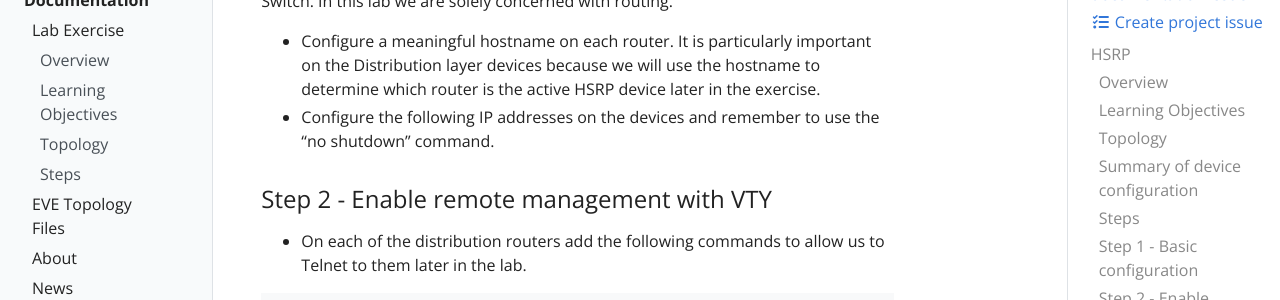
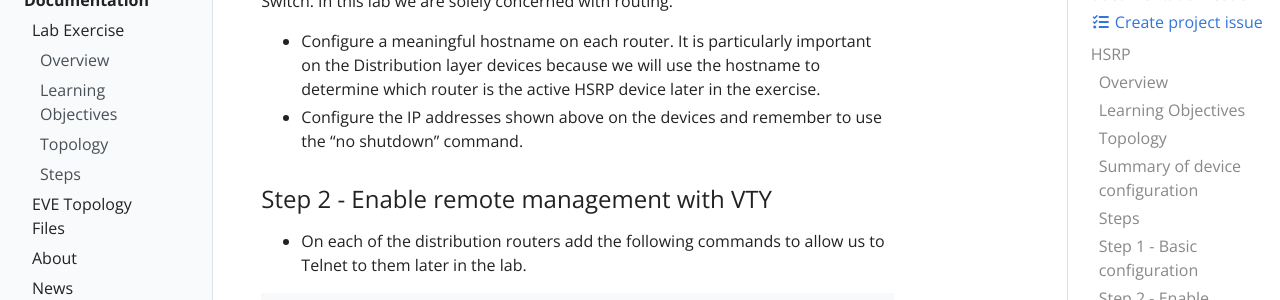
Before and after one commit to koziniec/HSRP, a Jekyll site: the page built from _docs/lab-exercise.md, in a window 1280 px wide and 900 px high, scrolled down 2365 px. Shown: the part 154-454 px from the top of the window. Built offline with Jekyll 4.4.1, drawn with Linux system fonts in a browser that asks for light colours.

Commit message:
Update lab-exercise.md

```diff
--- a/_docs/lab-exercise.md
+++ b/_docs/lab-exercise.md
@@ -56,7 +56,7 @@ At the end of this lab you should be able to:
 We will begin by naming the devices, addressing the interfaces and allowing Telnet to the distribution routers. Note that there is no configuration required for the Switch. In this lab we are solely concerned with routing.
 
 - Configure a meaningful hostname on each router. It is particularly important on the Distribution layer devices because we will use the hostname to determine which router is the active HSRP device later in the exercise.
-- Configure the following IP addresses on the devices and remember to use the "no shutdown" command.
+- Configure the IP addresses shown above on the devices and remember to use the "no shutdown" command.
 
 ### Step 2 - Enable remote management with VTY
 - On each of the distribution routers add the following commands to allow us to Telnet to them later in the lab.
```
